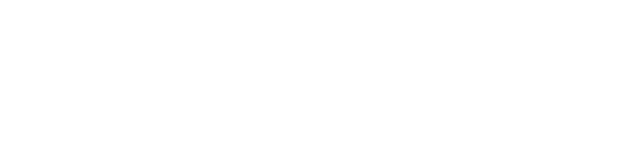
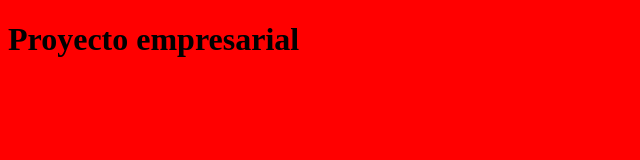
Before and after one commit to Cristinarte/CursoGit, a plain HTML site: page index.html in a window 1280 px wide. Shown: the whole page, without its empty margins (0-640 px from the left). Drawn offline with Linux system fonts and the light colour scheme.

Commit message:
párrafo y tamaño de fuente

```diff
--- /dev/null
+++ b/css/index.css
@@ -0,0 +1,3 @@
+body{
+    background-color: red;
+}
--- a/index.html
+++ b/index.html
@@ -4,8 +4,9 @@
     <meta charset="UTF-8">
     <meta name="viewport" content="width=device-width, initial-scale=1.0">
     <title>Document</title>
+    <link rel="stylesheet" href="css/index.css">
 </head>
 <body>
-
+    <h1>Proyecto empresarial</h1>
 </body>
 </html>
```
Also changed, not shown: js/index.js (added).
